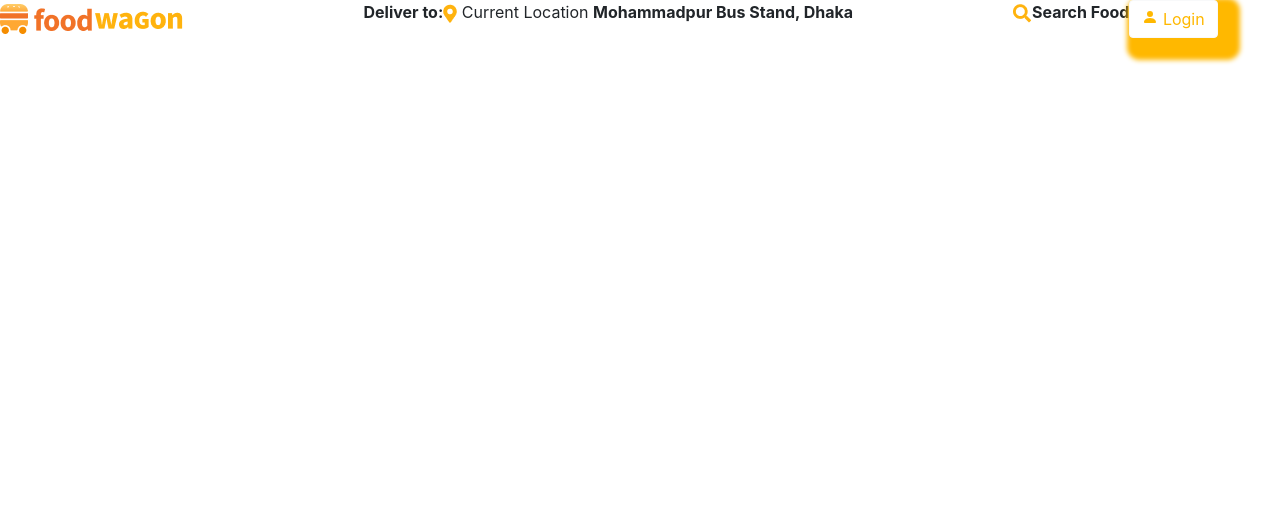
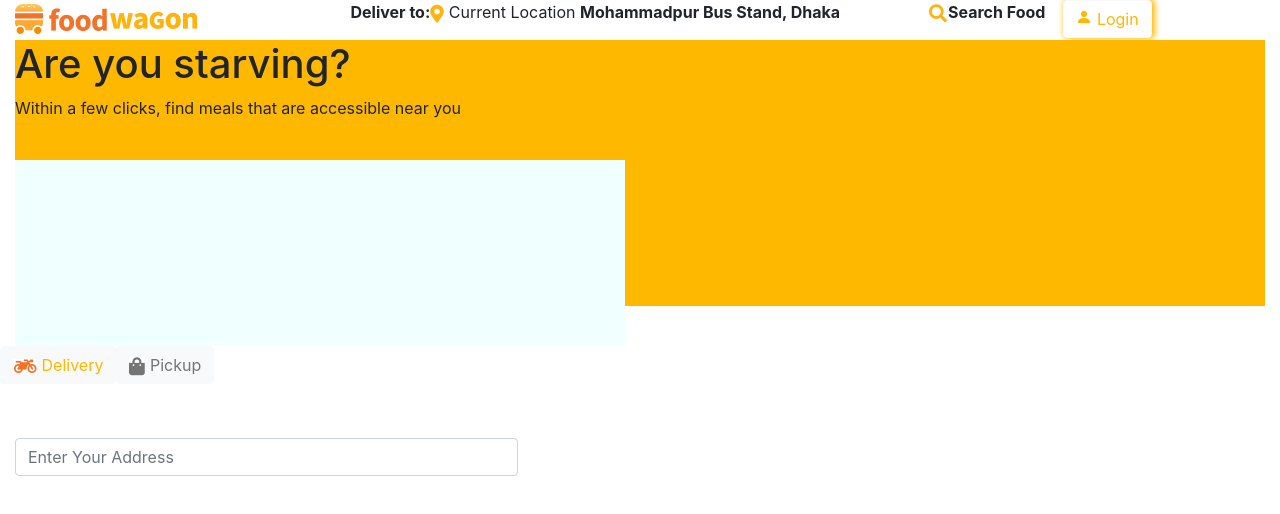
Before and after one commit to muzammilpro/Again-Assignment, a plain HTML site: page index.html in a window 1280 px wide. Drawn offline with Linux system fonts and the light colour scheme.

Commit message:
new file added

```diff
--- a/index.html
+++ b/index.html
@@ -11,7 +11,8 @@
 </head>
 
 <body>
-
+<div class="container-fluid">
+    <!-- navbar -->
     <nav>
         <div class="nav">
             <div class="cont1"> <img src="./assets/logo.png" alt="#"> <img src="./assets/logo text.png" alt="#"> </div>
@@ -23,12 +24,46 @@
             <div>
                 <p><b>Search Food</b></p>
             </div>
-            <div ><button type="button" class="btn btn-light" id="btn" > <svg xmlns="http://www.w3.org/2000/svg"
+            <div class="cont4"><button type="button" class="btn btn-light" id="btn" > <svg xmlns="http://www.w3.org/2000/svg"
                         width="16" height="16" fill="currentColor" class="bi bi-person-fill" viewBox="0 0 16 16">
                         <path d="M3 14s-1 0-1-1 1-4 6-4 6 3 6 4-1 1-1 1H3Zm5-6a3 3 0 1 0 0-6 3 3 0 0 0 0 6Z" />
                     </svg> Login</button></div>
         </div>
     </nav>
+
+
+    <!-- Head Section -->
+    <div class="container1">
+
+        <div class="row">
+            <div class="col">
+                <h1>Are you starving?</h1> <p>Within a few clicks, find meals that are accessible near you</p> <br>
+                <div class="form">
+
+                </div>
+                <div><form>
+                    <div class="form-group row">
+                        <button type="button" class="btn btn-light" id="btn1" > <img src="./assets/Icon.jpg" alt="#"> Delivery</button>
+                        <button type="button" class="btn btn-light" id="btn2" > <img src="./assets/Icon (1).jpg" alt="#"> Pickup</button> <br> <hr>
+                      <div class="col-sm-10">
+                        <input type="text" readonly class="form-control-plaintext"  >
+                      </div>
+                    </div>
+                    <div class="form-group row">
+                      <div class="col-sm-10">
+                        <input type="password" class="form-control" id="inputPassword" placeholder="Enter Your Address">
+                      </div>
+                    </div>
+                  </form></div>
+
+            </div>
+            <div class="col"></div>
+        </div>
+
+
+    </div>
+
+</div>
 </body>
 
 </html>
--- a/style.css
+++ b/style.css
@@ -1,7 +1,7 @@
 #btn{
     background-color: white;
     color: #FFB800;
-    box-shadow: 10px 10px 5px 12px;
+    box-shadow: 2px 0px 6px 1px;
 }
 #pp{
     color: #FFB800;}
@@ -11,8 +11,29 @@
     }
 
     .cont2{
-        padding-left: 28px;
+        /* padding-left: 28px; */
     }
     .cont3{
-        padding-left: 160px;
+        padding-left: 89px;
     }
+    .cont4{
+        padding-left: 18px;
+    }
+    .container1{
+        display: grid;
+        background-color: #FFB800;
+        width: 100%;
+        height: 30%;
+    }
+    .form{
+        display: flex;
+        background-color: azure;
+        width: 100%;
+        height: 70%;
+    }
+    #btn1{
+        color: #FFB800;
+    }
+    #btn2{
+        color: #757575;
+    }
```
Also changed, not shown: assets/Icon (1).jpg (added), assets/Icon.jpg (added), assets/Icon1.jpg (added).
